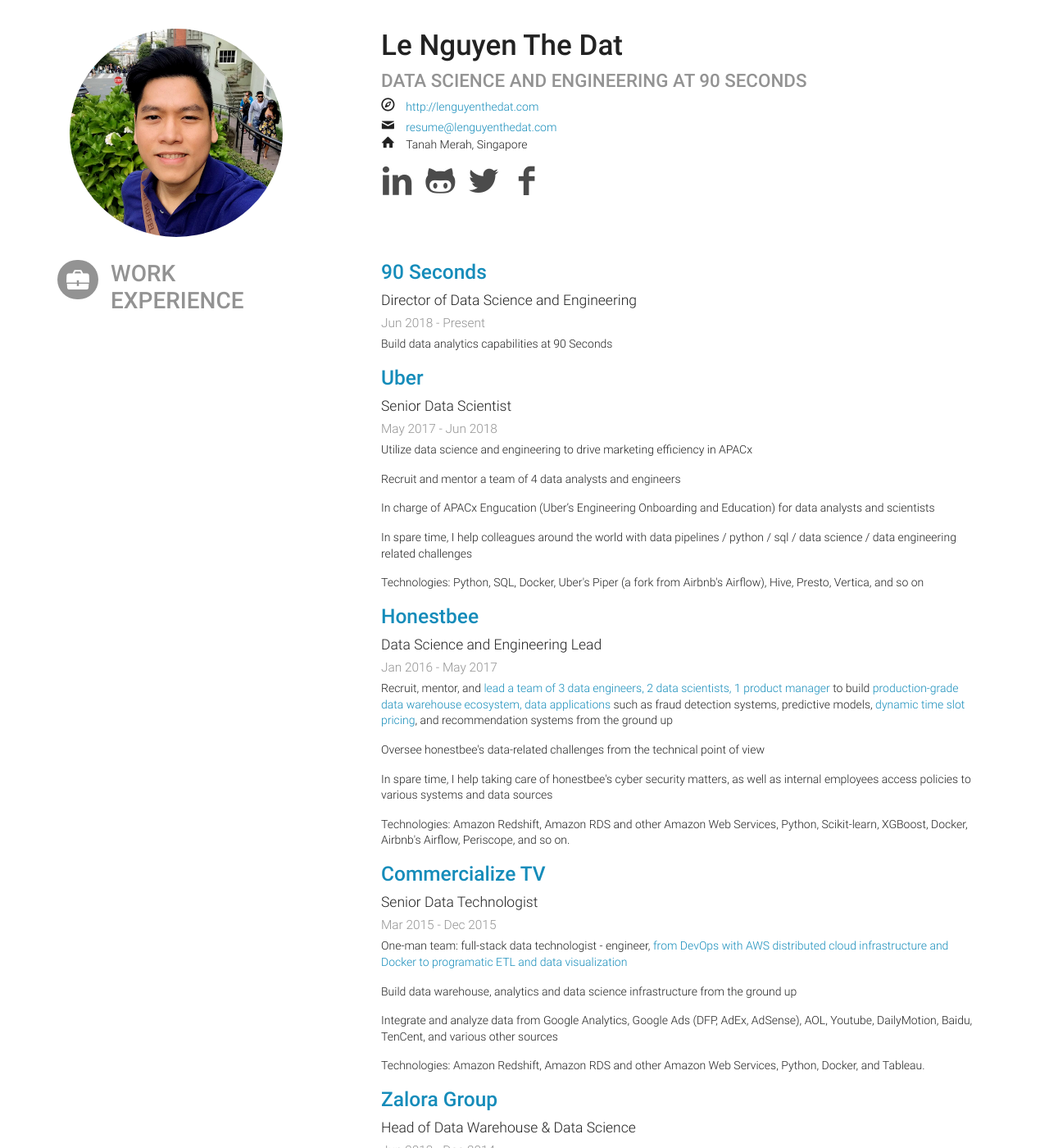
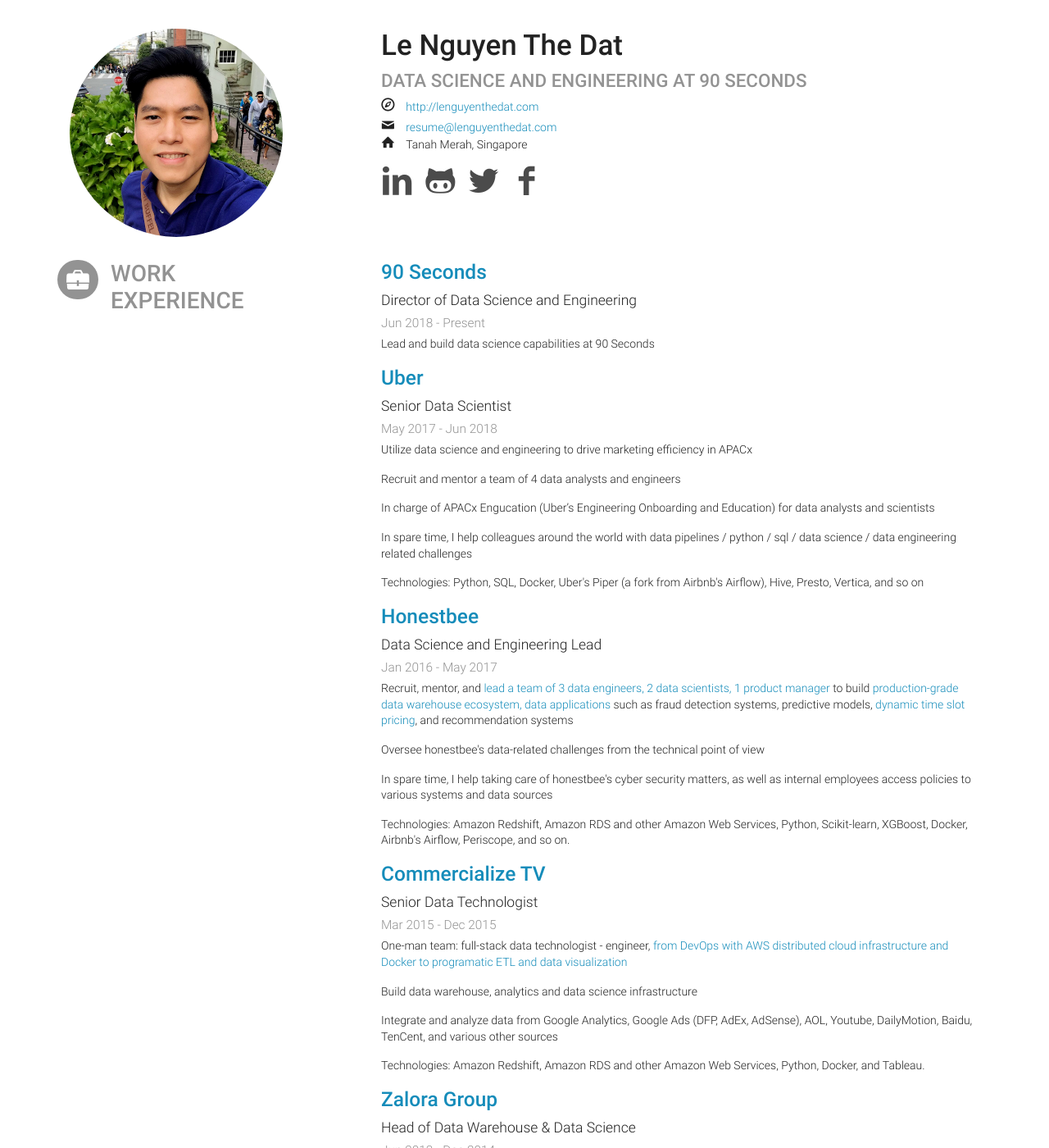
Before and after one commit to lenguyenthedat/lenguyenthedat.github.io, a Jekyll site: the page extras/resume.html, which Jekyll copies as it is, in a window 1280 px wide and 1400 px high. Shown: the whole window at 82% size. Built offline with Jekyll 4.4.1, drawn with Linux system fonts in a browser that asks for light colours.

Commit message:
Update resume

```diff
--- a/extras/resume.html
+++ b/extras/resume.html
@@ -567,7 +567,7 @@
 					</span>
 				</div>
 				<div class="summary">
-					<p>Build data analytics capabilities at 90 Seconds</p>
+					<p>Lead and build data science capabilities at 90 Seconds</p>
 				</div>
 			</div>
 			<div class="item">
@@ -609,7 +609,7 @@
 					</span>
 				</div>
 				<div class="summary">
-					<p>Recruit, mentor, and <a href="https://medium.com/@lenguyenthedat/data-team-workflows-4aab947a514c">lead a team of 3 data engineers, 2 data scientists, 1 product manager</a> to build <a href="https://speakerdeck.com/lenguyenthedat/data-science-at-honestbee-dssg-2016-10-24">production-grade data warehouse ecosystem, data applications</a> such as fraud detection systems, predictive models, <a href="https://medium.com/@lenguyenthedat/dynamic-time-slot-pricing-5bea92c99e7a">dynamic time slot pricing</a>, and recommendation systems from the ground up</p>
+					<p>Recruit, mentor, and <a href="https://medium.com/@lenguyenthedat/data-team-workflows-4aab947a514c">lead a team of 3 data engineers, 2 data scientists, 1 product manager</a> to build <a href="https://speakerdeck.com/lenguyenthedat/data-science-at-honestbee-dssg-2016-10-24">production-grade data warehouse ecosystem, data applications</a> such as fraud detection systems, predictive models, <a href="https://medium.com/@lenguyenthedat/dynamic-time-slot-pricing-5bea92c99e7a">dynamic time slot pricing</a>, and recommendation systems</p>
 					<p>Oversee honestbee's data-related challenges from the technical point of view</p>
 					<p>In spare time, I help taking care of honestbee's cyber security matters, as well as internal employees access policies to various systems and data sources</p>
 					<p>Technologies: Amazon Redshift, Amazon RDS and other Amazon Web Services, Python, Scikit-learn, XGBoost, Docker, Airbnb's Airflow, Periscope, and so on.</p>
@@ -632,7 +632,7 @@
 				</div>
 				<div class="summary">
 					<p>One-man team: full-stack data technologist - engineer, <a href="https://speakerdeck.com/lenguyenthedat/data-analytics-infrastructure-dssg-2015-11-23">from DevOps with AWS distributed cloud infrastructure and Docker to programatic ETL and data visualization</a></p>
-					<p>Build data warehouse, analytics and data science infrastructure from the ground up</p>
+					<p>Build data warehouse, analytics and data science infrastructure</p>
 					<p>Integrate and analyze data from Google Analytics, Google Ads (DFP, AdEx, AdSense), AOL, Youtube, DailyMotion, Baidu, TenCent, and various other sources</p>
 					<p>Technologies: Amazon Redshift, Amazon RDS and other Amazon Web Services, Python, Docker, and Tableau.</p>
 				</div>
```
Also changed, not shown: 1 other file.
